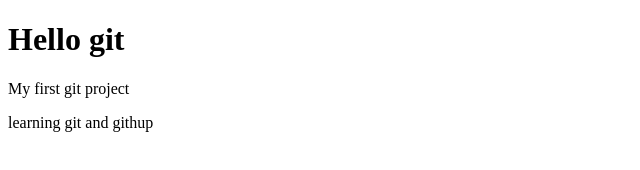
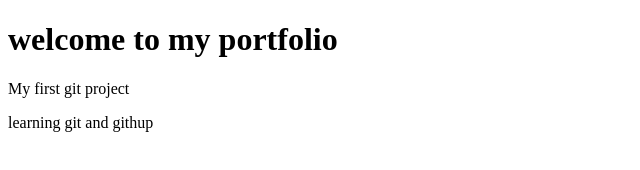
Before and after one commit to abdeniro168-del/Myfirstgitproject, a plain HTML site: page index.html in a window 1280 px wide. Shown: the whole page, without its empty margins (0-640 px from the left). Drawn offline with Linux system fonts and the light colour scheme.

Commit message:
Update heading in main branch

```diff
--- a/index.html
+++ b/index.html
@@ -6,7 +6,7 @@
     <title>git practice</title>
 </head>
 <body>
-    <h1>Hello git</h1>
+    <h1>welcome to my portfolio</h1>
     <p>My first git project</p>
     <p>learning git and githup</p>
 </body>
```
